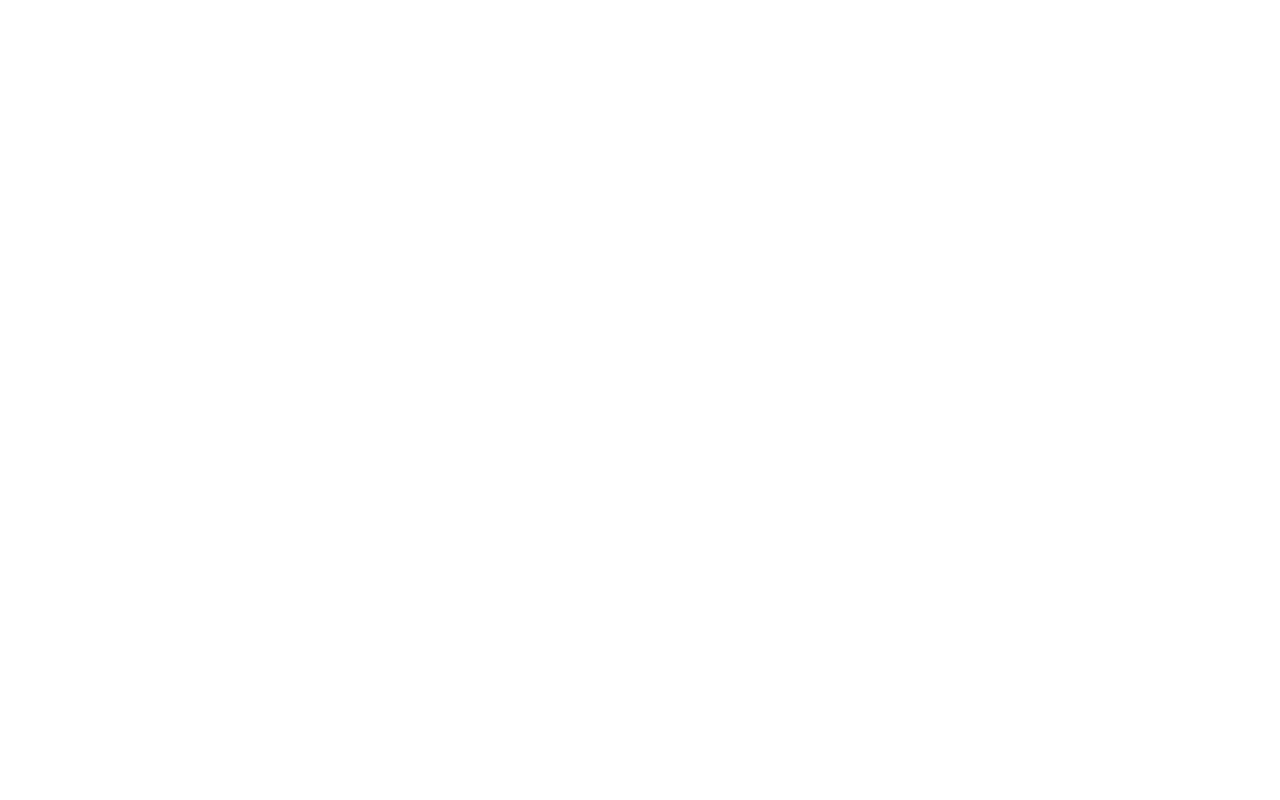
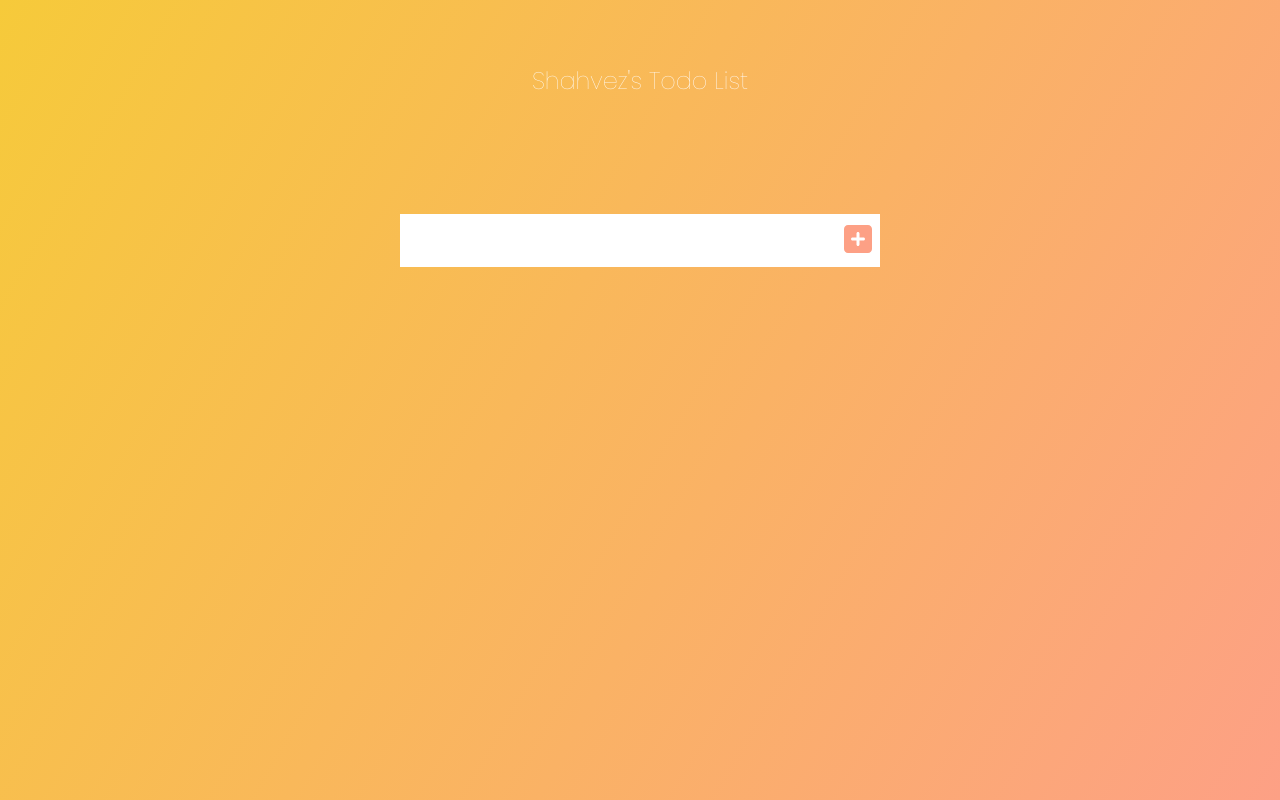
Before and after one commit to shahvez3009/ToDoList, a plain HTML site: page index.html in a window 1280 px wide. Drawn offline with Linux system fonts and the light colour scheme.

Commit message:
Made HTML AND CSS start

```diff
--- a/app.js
+++ b/app.js
@@ -0,0 +1,3 @@
+const todoInput = document.querySelector(".todo-input");
+const todoButton = document.querySelector(".todo-button");
+const todoList = document.querySelector(".todo-list");
--- a/index.html
+++ b/index.html
@@ -4,7 +4,37 @@
     <meta charset="UTF-8" />
     <meta http-equiv="X-UA-Compatible" content="IE=edge" />
     <meta name="viewport" content="width=device-width, initial-scale=1.0" />
+    <link rel="preconnect" href="https://fonts.googleapis.com" />
+    <link rel="preconnect" href="https://fonts.gstatic.com" crossorigin />
+    <link
+      href="https://fonts.googleapis.com/css2?family=Poppins:wght@100&display=swap"
+      rel="stylesheet"
+    />
+    <script
+      src="https://cdnjs.cloudflare.com/ajax/libs/font-awesome/6.0.0-beta2/js/all.min.js"
+      integrity="sha512-cyAbuGborsD25bhT/uz++wPqrh5cqPh1ULJz4NSpN9ktWcA6Hnh9g+CWKeNx2R0fgQt+ybRXdabSBgYXkQTTmA=="
+      crossorigin="anonymous"
+      referrerpolicy="no-referrer"
+    ></script>
+    <link rel="stylesheet" href="./style.css" />
+
     <title>Todo List</title>
   </head>
-  <body></body>
+  <body>
+    <header>Shahvez's Todo List</header>
+    <form>
+      <input type="text" class="todo-input" />
+      <button class="todo-button" type="submit">
+        <i class="fas fa-plus-square"></i>
+      </button>
+    </form>
+    <script src="./app.js"></script>
+    <div class="todo-container">
+      <ul class="todo-list"></ul>
+    </div>
+  </body>
 </html>
+<!--   <div class="todo">
+          <li></li>
+          <button></button>
+        </div>-->
--- a/style.css
+++ b/style.css
@@ -0,0 +1,44 @@
+* {
+  margin: 0;
+  padding: 0;
+  box-sizing: border-box;
+}
+
+body {
+  background-image: linear-gradient(120deg, #f6ca3a, #fda085);
+  color: white;
+  font-family: "Poppins", sans-serif;
+  min-height: 100vh;
+}
+
+header {
+  font-size: 1.5rem;
+}
+
+header,
+form {
+  min-height: 20vh;
+  display: flex;
+  justify-content: center;
+  align-items: center;
+}
+
+form input,
+form button {
+  padding: 0.5rem;
+  font-size: 2rem;
+  border: none;
+  background: white;
+}
+
+form button {
+  color: #fda085;
+  background: white;
+  cursor: pointer;
+  transition: all 0.3s ease;
+}
+
+form button:hover {
+  background: #fda085;
+  color: white;
+}
```
